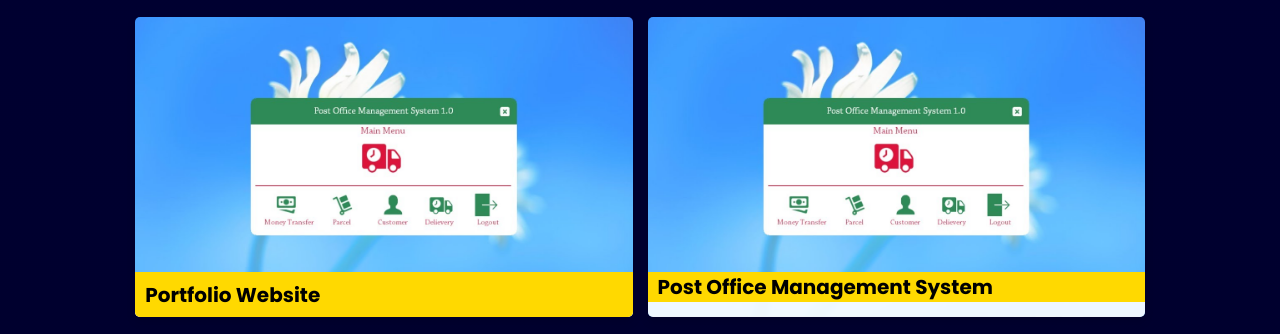
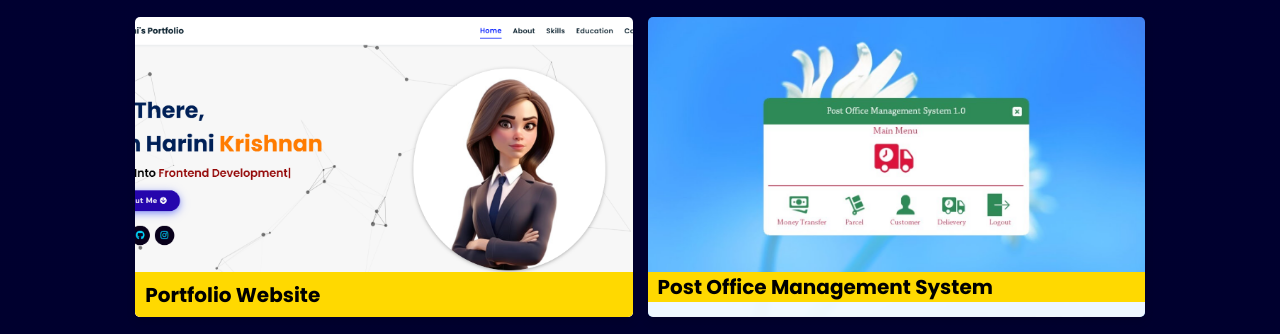
Before and after one commit to Surya-2k4/portfolio, a plain HTML site: page index.html in a window 1280 px wide. Both pictures are taken after a click on the link "Projects". Shown: the part 3277-3611 px from the top of the page. Drawn offline with nearby package versions, Linux system fonts and the light colour scheme; no server answers.

Commit message:
Update index.html

```diff
--- a/index.html
+++ b/index.html
@@ -171,7 +171,7 @@
   <div class="box-container">
 
     <div class="box tilt">
-      <img draggable="false" src="./assets/images/projects/post.jpg" alt="" />
+      <img draggable="false" src="./assets/images/projects/portfolio.png" alt="" />
       <div class="content">
         <div class="tag">
         <h3>Portfolio Website</h3>
```
